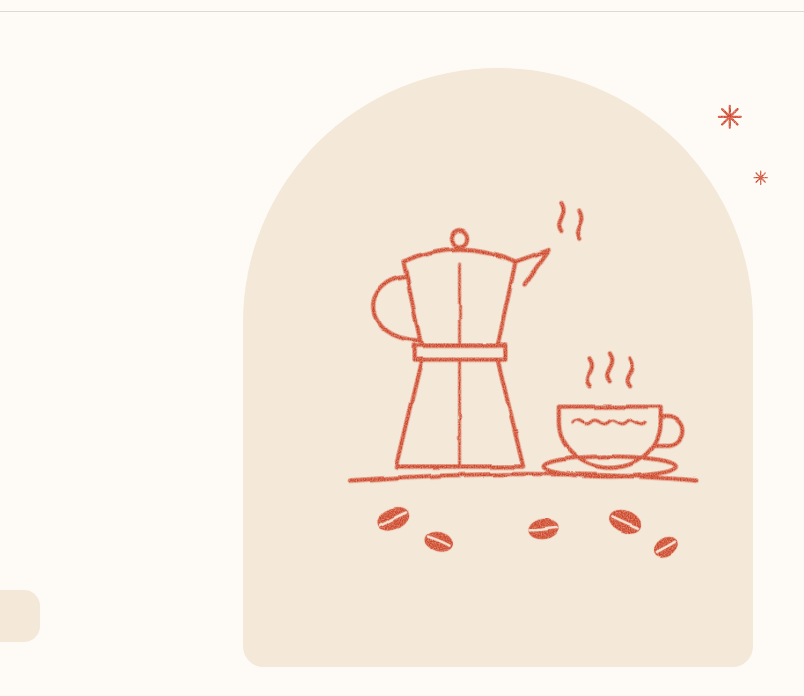
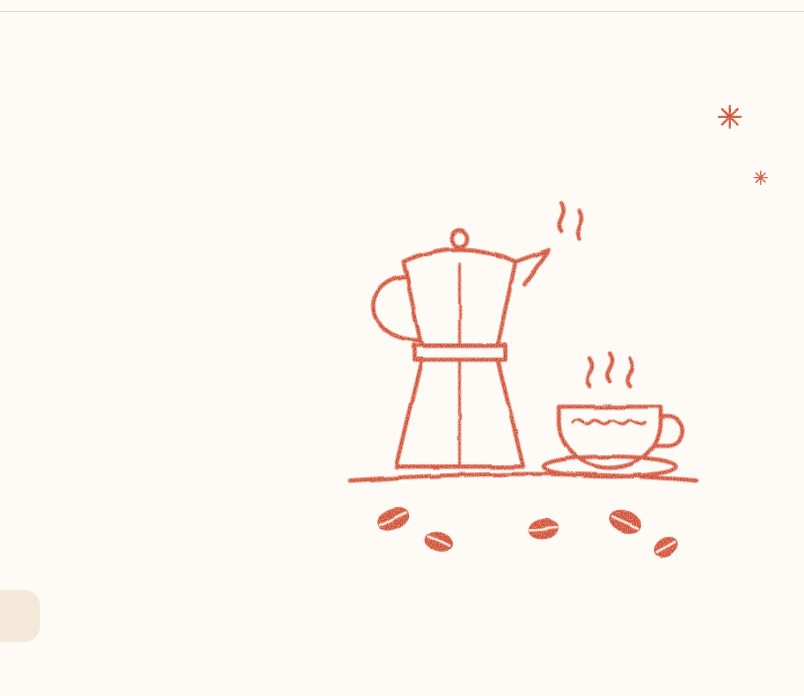
Before and after one commit to vesiertn-rgb/ostavind, a plain HTML site: page lokkale/index.html in a window 1280 px wide. Shown: the part 104-800 px from the top of the page, 476-1280 px from the left. Drawn offline with Linux system fonts and the light colour scheme.

Commit message:
Lokkale: drop the beige arch behind the hero drawing
Co-Authored-By: Claude Opus 5.5 <noreply@anthropic.com>
Claude-Session: https://claude.ai/code/session_01EMm7UXe2A1jAcBLKqLAQCN

```diff
--- a/lokkale/index.html
+++ b/lokkale/index.html
@@ -156,6 +156,7 @@ h1 em, h2 em { font-style: italic; font-weight: 500; font-variation-settings: "S
 }
 .arch img { width: 100%; height: 100%; object-fit: cover; object-position: 63% 50%; transform: scale(1.04); transition: transform 1.6s cubic-bezier(.2, .8, .2, 1); }
 .hero-art:hover .arch img { transform: scale(1.07); }
+.hero-art .arch { background: none; border-radius: 0; overflow: visible; } /* the drawing stands on its own, no box behind it */
 .arch .hero-draw { display: block; width: 100%; height: 100%; color: var(--red); overflow: visible; }
 .hero-art:hover .boil { animation: boil .3s steps(1, end) infinite; }
 .hero-cup {
```
Also changed, not shown: lokkale/meny.html (+1 -0 lines).
